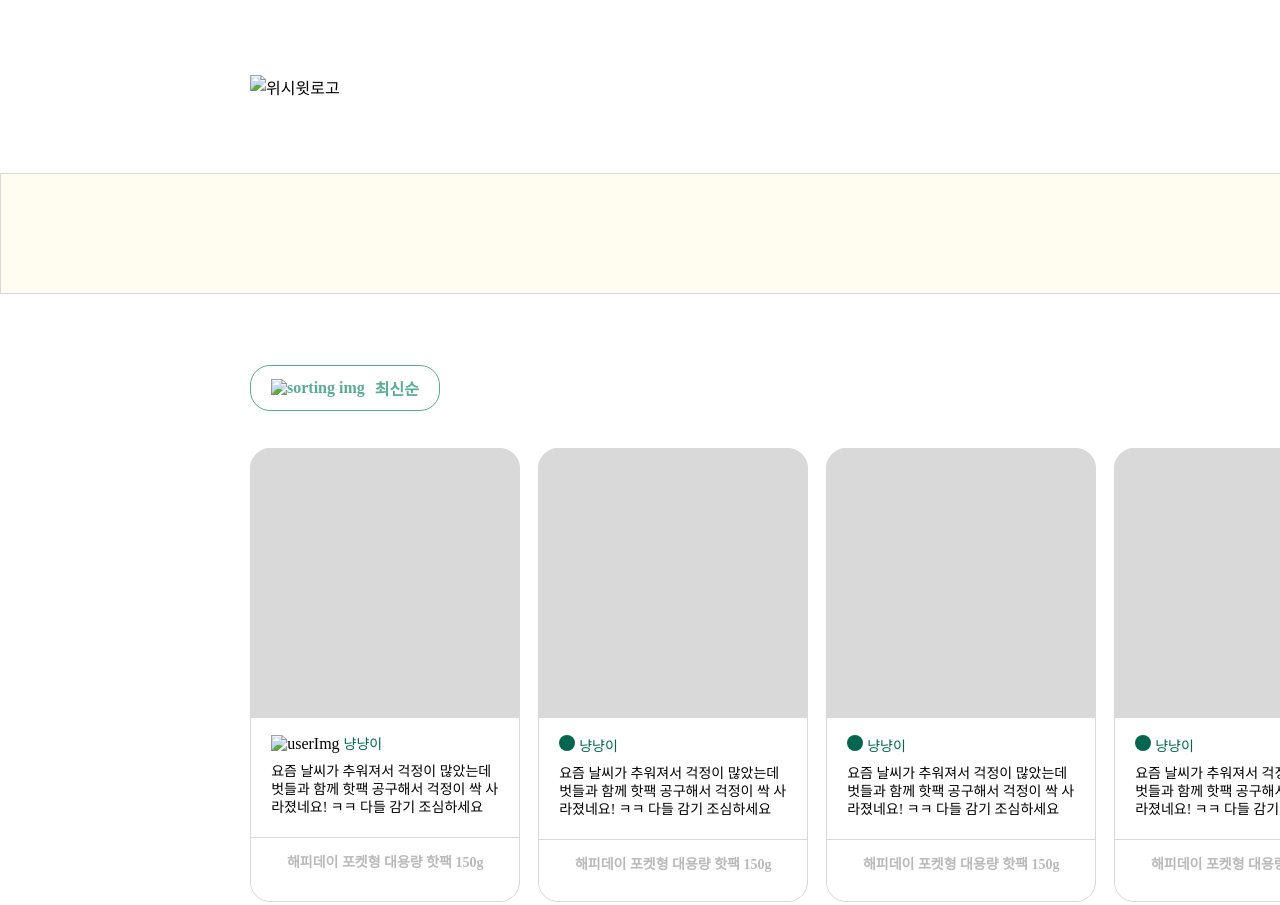
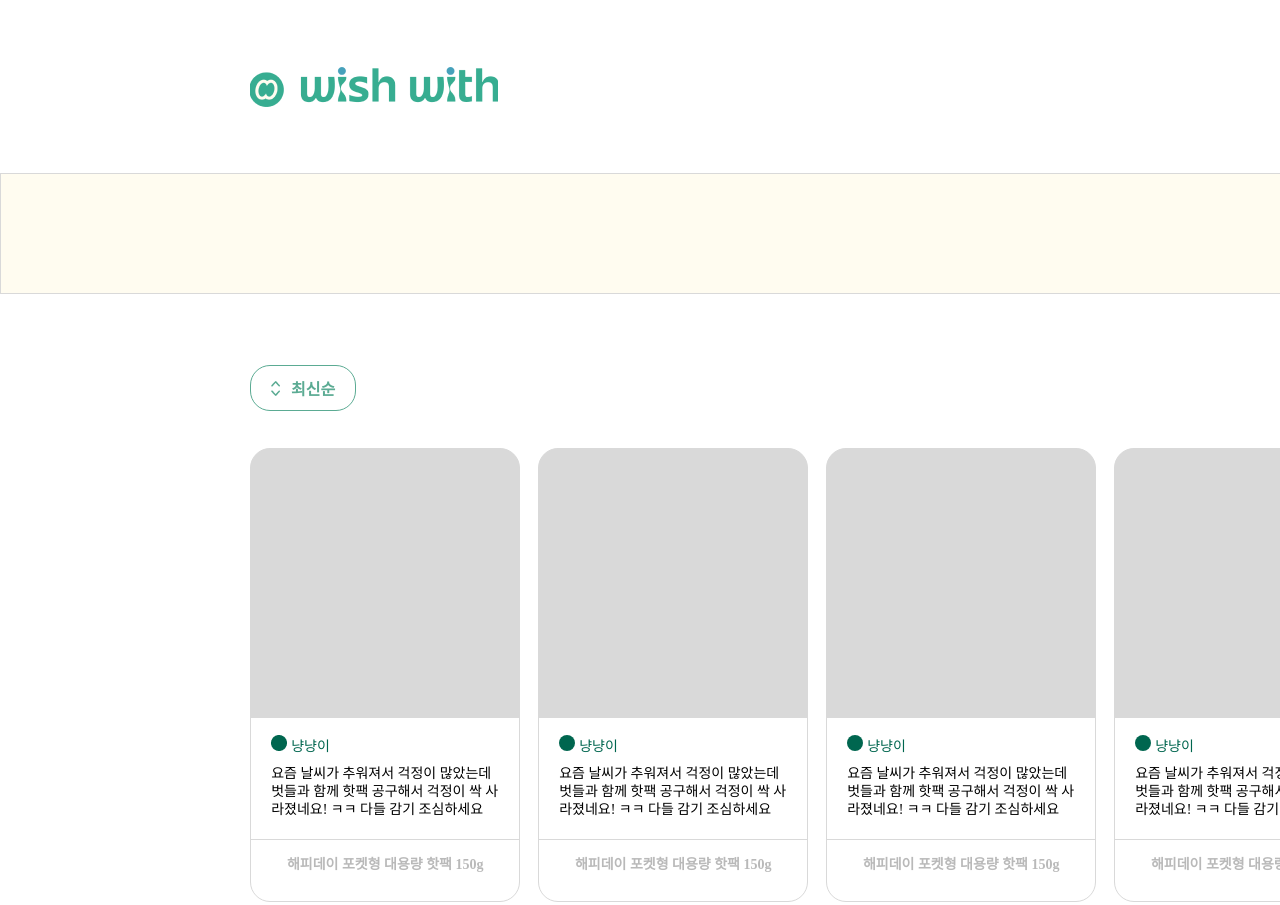
Before and after one commit to Orang2E/osp_assignment, a plain HTML site: page templates/reviews_list.html in a window 1280 px wide. Shown: the top 905 px of the page. Drawn offline with Linux system fonts and the light colour scheme.

Commit message:
feat: img 경로 수정

```diff
--- a/templates/reviews_list.html
+++ b/templates/reviews_list.html
@@ -225,12 +225,12 @@
   </style>
   <body>
     <div class="header">
-      <img src="../media/위시윗 로고.png" alt="위시윗로고" />
+      <img src="../static/img/위시윗 로고.png" alt="위시윗로고" />
     </div>
     <div class="banner"></div>
     <div class="body">
       <span class="sort">
-        <img src="../media/Group.png" alt="sorting img" /> 최신순
+        <img src="../static/img/Group.png" alt="sorting img" /> 최신순
       </span>
       <div class="card container" id="card1">
         <div class="UIcard">
@@ -241,7 +241,7 @@
                   <span class="nickname img"></span>
                   <img
                     class="userImg"
-                    src="../media/Ellipse 2.png"
+                    src="../static/img/Ellipse 2.png"
                     alt="userImg"
                   />
                   <span id="name">냥냥이</span>
```
Also changed, not shown: templates/mypage.html (+3 -3 lines).
